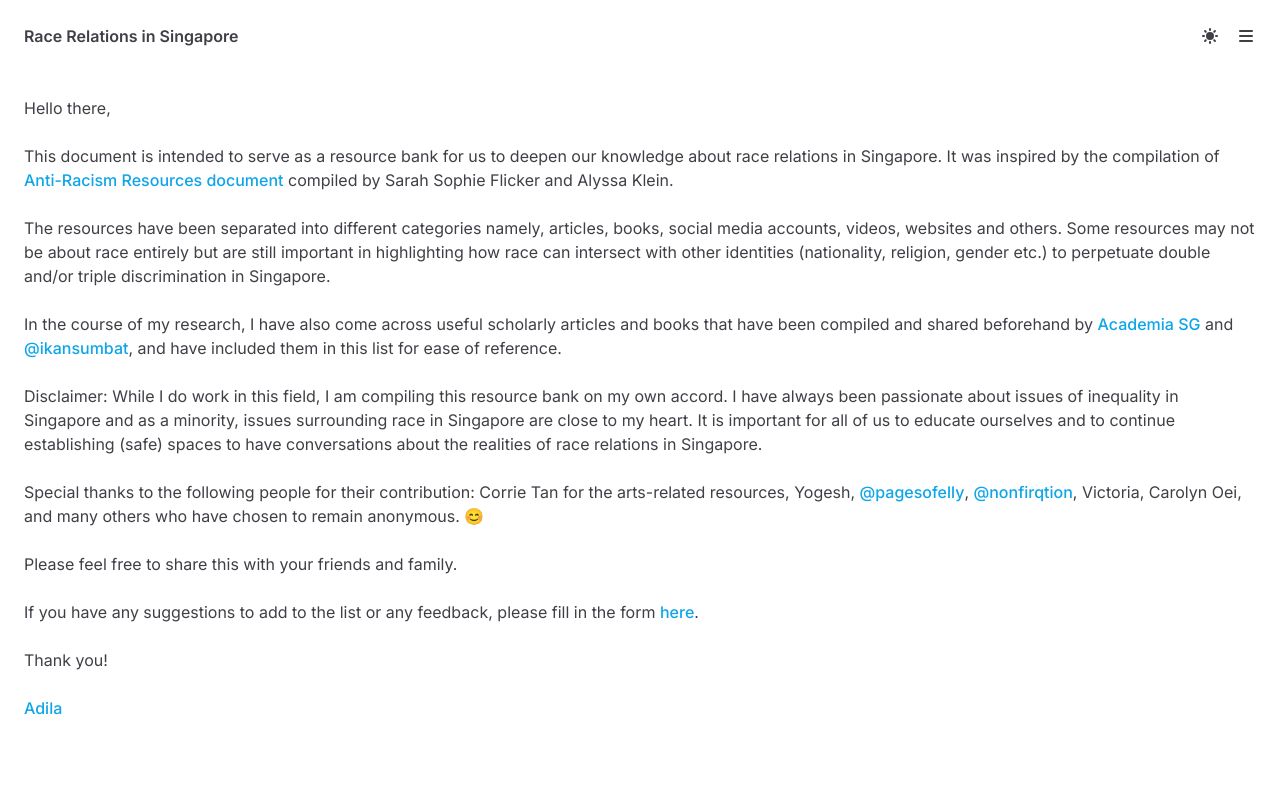
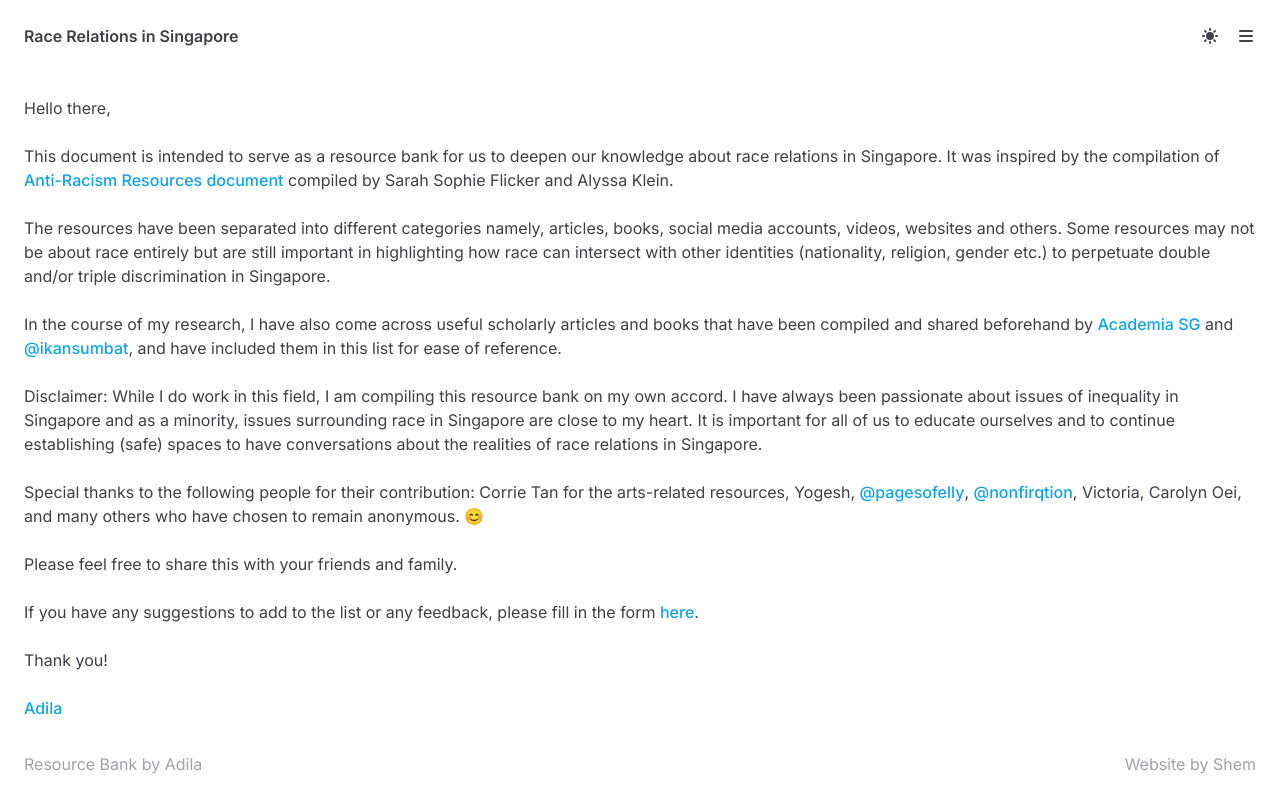
Before and after one commit to sheimoria/race-relations-sg, a Next.js app: page / in a window 1280 px wide. Shown: the top 812 px of the page. Built offline with nearby package versions, Linux system fonts and the light colour scheme.

Commit message:
add footer

```diff
--- /dev/null
+++ b/src/components/Footer.tsx
@@ -0,0 +1,20 @@
+const Footer = () => {
+  return (
+    <footer className="sticky bottom-0 flex items-center justify-between gap-4 p-6 bg-white dark:bg-gray-900">
+      <a
+        href="https://docs.google.com/spreadsheets/u/1/d/1VsoJpvVbRQjboAiCWU4gxO1TNzMTj0VFJ2I52BHlG1k/htmlview#"
+        className="footer-link"
+      >
+        Resource Bank by Adila
+      </a>
+      <a
+        href="https://www.instagram.com/sheimoria/?hl=en"
+        className="footer-link"
+      >
+        Website by Shem
+      </a>
+    </footer>
+  )
+}
+
+export default Footer
--- a/src/pages/index.tsx
+++ b/src/pages/index.tsx
@@ -1,3 +1,4 @@
+import Footer from 'components/Footer'
 import Head from 'next/head'
 import Header from 'components/Header'
 import type { NextPage } from 'next'
@@ -17,7 +18,7 @@ const Home: NextPage = () => {
           This document is intended to serve as a resource bank for us to deepen
           our knowledge about race relations in Singapore. It was inspired by
           the compilation of{' '}
-          <a className="text-info" href="bit.ly/ANTIRACISMRESOURCES">
+          <a className="link" href="bit.ly/ANTIRACISMRESOURCES">
             Anti-Racism Resources document
           </a>{' '}
           compiled by Sarah Sophie Flicker and Alyssa Klein.
@@ -33,14 +34,11 @@ const Home: NextPage = () => {
           <br />
           In the course of my research, I have also come across useful scholarly
           articles and books that have been compiled and shared beforehand by{' '}
-          <a className="text-info" href="https://www.academia.sg/">
+          <a className="link" href="https://www.academia.sg/">
             Academia SG
           </a>{' '}
           and{' '}
-          <a
-            className="text-info"
-            href="https://twitter.com/ikansumbat?lang=en"
-          >
+          <a className="link" href="https://twitter.com/ikansumbat?lang=en">
             @ikansumbat
           </a>
           , and have included them in this list for ease of reference.
@@ -58,14 +56,14 @@ const Home: NextPage = () => {
           Special thanks to the following people for their contribution: Corrie
           Tan for the arts-related resources, Yogesh,{' '}
           <a
-            className="text-info"
+            className="link"
             href="https://www.instagram.com/pagesofelly/?hl=en"
           >
             @pagesofelly
           </a>
           ,{' '}
           <a
-            className="text-info"
+            className="link"
             href="https://www.instagram.com/nonfirqtion/?hl=en"
           >
             @nonfirqtion
@@ -79,7 +77,7 @@ const Home: NextPage = () => {
           <br />
           If you have any suggestions to add to the list or any feedback, please
           fill in the form{' '}
-          <a className="text-info" href="https://forms.gle/stgnm6FdhrZpMoi17">
+          <a className="link" href="https://forms.gle/stgnm6FdhrZpMoi17">
             here
           </a>
           .
@@ -88,14 +86,12 @@ const Home: NextPage = () => {
           Thank you!
           <br />
           <br />
-          <a
-            className="text-info"
-            href="https://www.instagram.com/adila_s/?hl=en"
-          >
+          <a className="link" href="https://www.instagram.com/adila_s/?hl=en">
             Adila
           </a>
         </p>
       </main>
+      <Footer />
     </>
   )
 }
--- a/src/styles/globals.css
+++ b/src/styles/globals.css
@@ -15,9 +15,6 @@
   p {
     @apply text-gray-700 dark:text-gray-200;
   }
-  a {
-    @apply font-medium transition-colors text-sky-500 dark:text-sky-400 hover:text-sky-600 dark:hover:text-sky-300;
-  }
   svg {
     @apply w-5 h-5 text-gray-700 transition-colors cursor-pointer dark:text-gray-200 hover:text-gray-800 dark:hover:text-gray-100;
   }
@@ -27,4 +24,10 @@
   .menu-item {
     @apply px-6 py-3 text-gray-700 transition-colors cursor-pointer dark:text-gray-200 hover:text-gray-800 dark:hover:text-gray-100 hover:bg-gray-100 dark:hover:bg-gray-700;
   }
+  .link {
+    @apply font-medium transition-colors text-sky-500 dark:text-sky-400 hover:text-sky-600 dark:hover:text-sky-300;
+  }
+  .footer-link {
+    @apply text-gray-400 transition-colors dark:text-gray-500 hover:text-gray-500 dark:hover:text-gray-400;
+  }
 }
```
